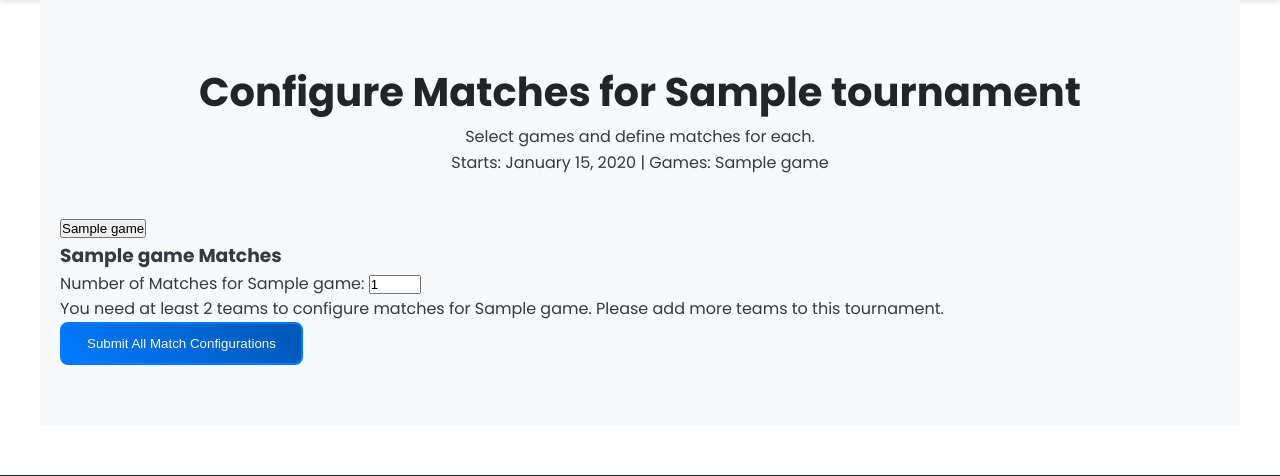
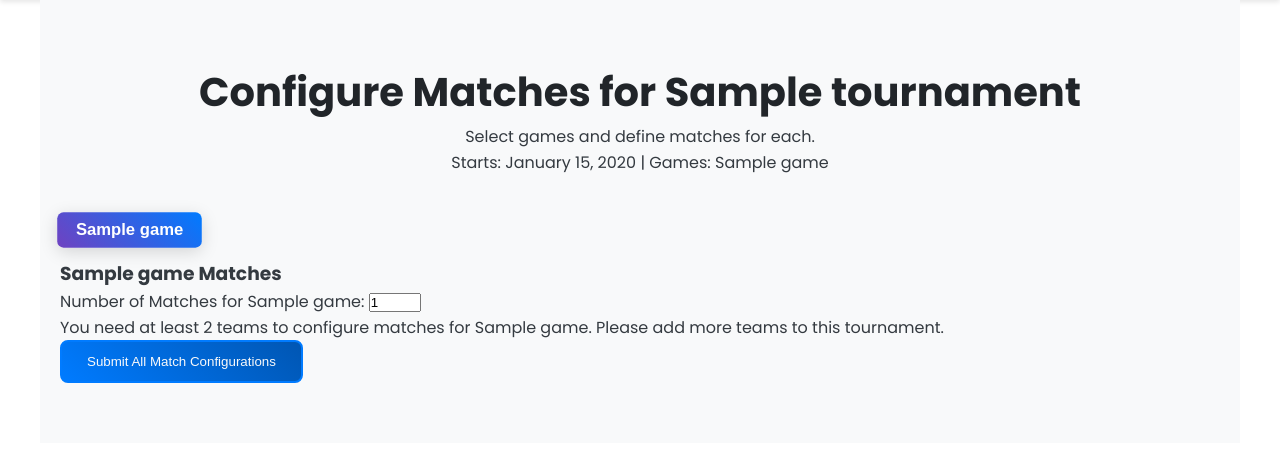
Before and after one commit to abdullahasas15/livesports.com, a Django app: template apps/adminpanel/templates/manage_matches.html in a window 1280 px wide. Shown: the part 78-554 px from the top of the page. Run offline with Django 5.2, Linux system fonts and the light colour scheme; the template is opened without the code that fills it: most values are stand-ins (such as "Sample title", 1, 10 or a date in 2020).

Commit message:
css done
css done

```diff
--- a/apps/adminpanel/static/css/admin_panel.css
+++ b/apps/adminpanel/static/css/admin_panel.css
@@ -163,6 +163,35 @@ body {
     background: linear-gradient(45deg, #0056b3, #004085);
 }
 
+.game-tab-btn {
+    background: linear-gradient(45deg, var(--primary-color), var(--secondary-color));
+    color: var(--light-text);
+    border: none;
+    border-radius: 6px;
+    padding: 8px 18px;
+    margin: 0 5px 10px 0;
+    font-weight: 600;
+    font-size: 1rem;
+    cursor: pointer;
+    transition: background 0.3s, transform 0.2s;
+    box-shadow: 0 2px 8px var(--shadow-light);
+    outline: none;
+}
+
+.game-tab-btn.active,
+.game-tab-btn:focus {
+    background: linear-gradient(45deg, var(--secondary-color), var(--primary-color));
+    color: #fff;
+    transform: translateY(-2px) scale(1.04);
+    box-shadow: 0 4px 16px var(--shadow-medium);
+}
+
+.game-tab-btn:hover {
+    background: linear-gradient(45deg, #0056b3, #6f42c1);
+    color: #fff;
+    transform: translateY(-1px) scale(1.02);
+}
+
 /* Points Table */
 .points-table {
     width: 100%;
```
